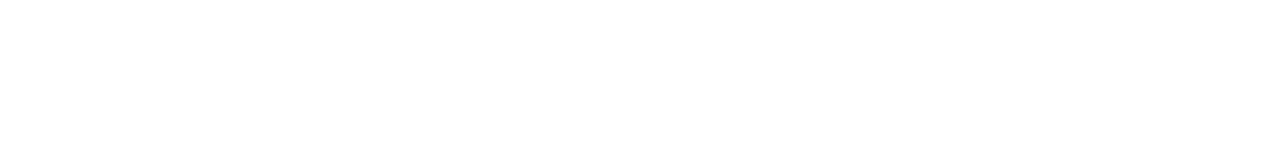
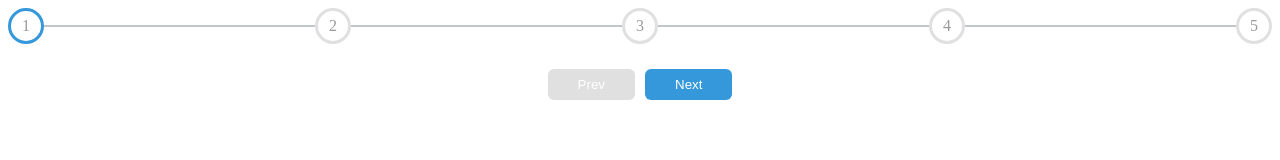
Before and after one commit to acciojob/progress-bar-ajayv28, a website: page main.html in a window 1280 px wide. Drawn offline with Linux system fonts and the light colour scheme.

Commit message:
created a submission

```diff
--- a/main.html
+++ b/main.html
@@ -7,6 +7,22 @@
 </head>
 
 <body>
+	<div class="progress-bar">
+		<div class="circle active" id="circle-1">1</div>
+		<div class="line"></div>
+		<div class="circle" id="circle-2">2</div>
+		<div class="line"></div>
+		<div class="circle" id="circle-3">3</div>
+		<div class="line"></div>
+		<div class="circle" id="circle-4">4</div>
+		<div class="line"></div>
+		<div class="circle" id="circle-4">5</div>
+	</div>
+	<div class="button-container">
+		<button id="prev" disabled>Prev</button>
+		<button id="next">Next</button>
+	</div>
+
 	<!-- the entire body must be written by student -->
     <script type="text/javascript" src="./script.js">
 </script>
--- a/script.js
+++ b/script.js
@@ -1 +1,33 @@
 //your JS code here. If required.
+
+
+const circles = document.querySelectorAll(".circle");
+const lines = document.querySelectorAll(".line");
+
+const nextButton = document.querySelectorAll("#next");
+const prevButton = document.querySelectorAll("#prev");
+
+let val = 1;
+
+nextButton.addEventListener("click", ()=> {
+	val++;
+	updateUi();
+})
+
+prevButton.addEventListener("click", () =>{
+	val--;
+	updateUi();
+})
+
+function updateUi(){
+	circles.forEach((circle, idx) => {
+		idx<val?circle.classList.add("active"):circle.classList.remove("active");
+	})
+
+	lines.forEach((line,idx) => {
+		idx<val?line.classList.add("active"):line.classList.remove("active");
+	})
+
+	prevButton.disabled = val===1;
+	nextButton.disabled = val===circles.length;
+}
--- a/styles.css
+++ b/styles.css
@@ -1 +1,57 @@
 /*  your css code here. If applicable */
+
+.progress-bar{
+	display:flex;
+	justify-content:center;
+	align-items:center;
+	margin-bottom:20px;
+}
+
+.circle{
+	border-radius:50%;
+	width:30px;
+	height:30px;
+	border: 3px solid #e0e0e0;
+	display:flex;
+	justify-content:center;
+	align-items:center;
+	font-size:16px;
+	color:#999;
+	background-color:#fff;
+}
+
+.active{
+border-color:#3498db;
+}
+
+.line{
+	height:2px;
+	flex:1;
+	background:#c2c6c9;
+}
+
+.line.active{
+	background:#1e86d0;
+}
+
+button{
+	padding:8px 30px;
+	margin:5px;
+	cursor:pointer;
+	background-color:#3498db;
+	border-radius:6px;
+	border:0;
+	color:#fff;
+}
+
+button:disabled{
+	cursor:not-allowed;
+	background-color:#e0e0e0;
+}
+
+
+.button-container{
+	display:flex;
+	justify-content:center;
+	align-items:center;
+}
```
